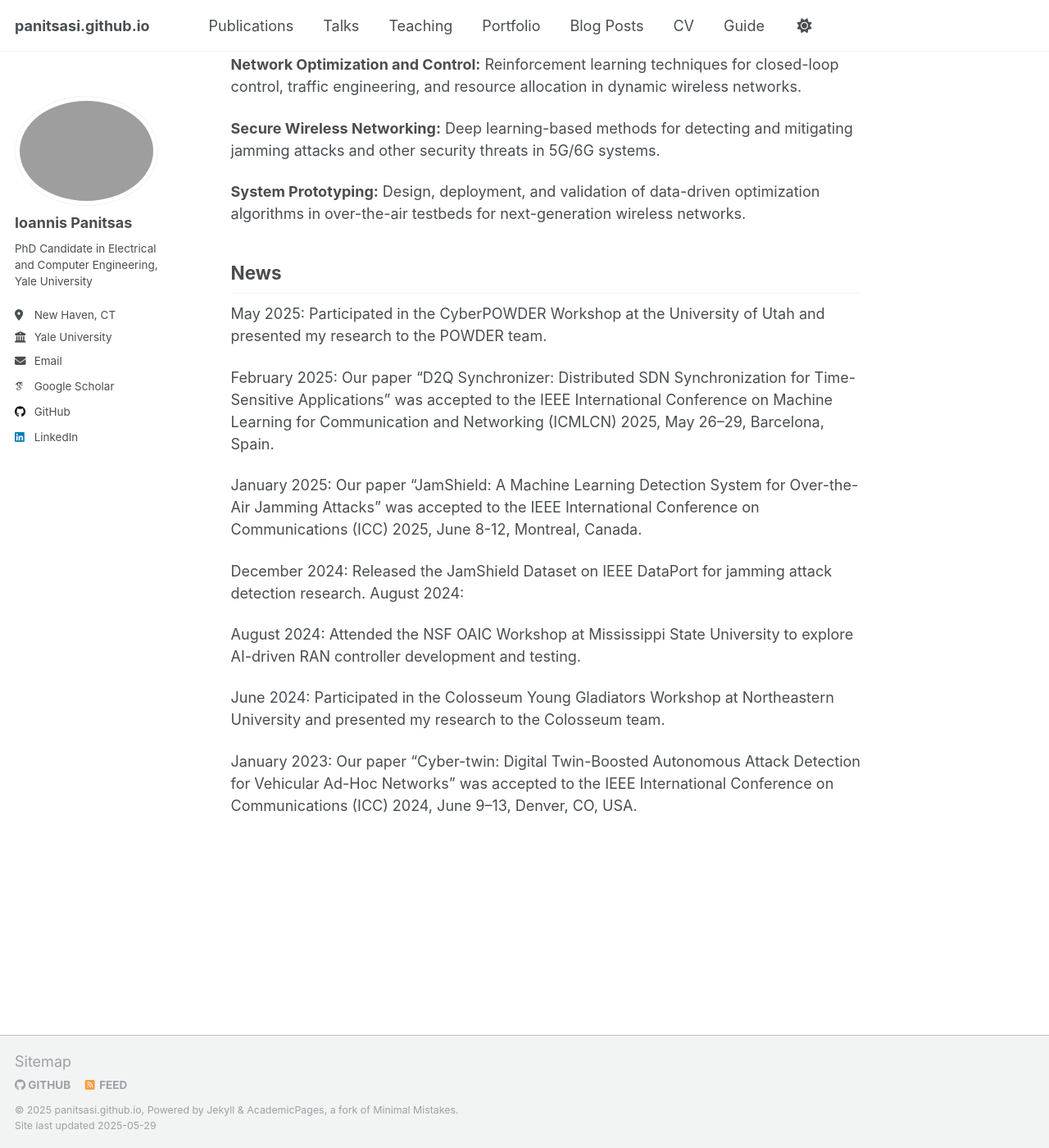
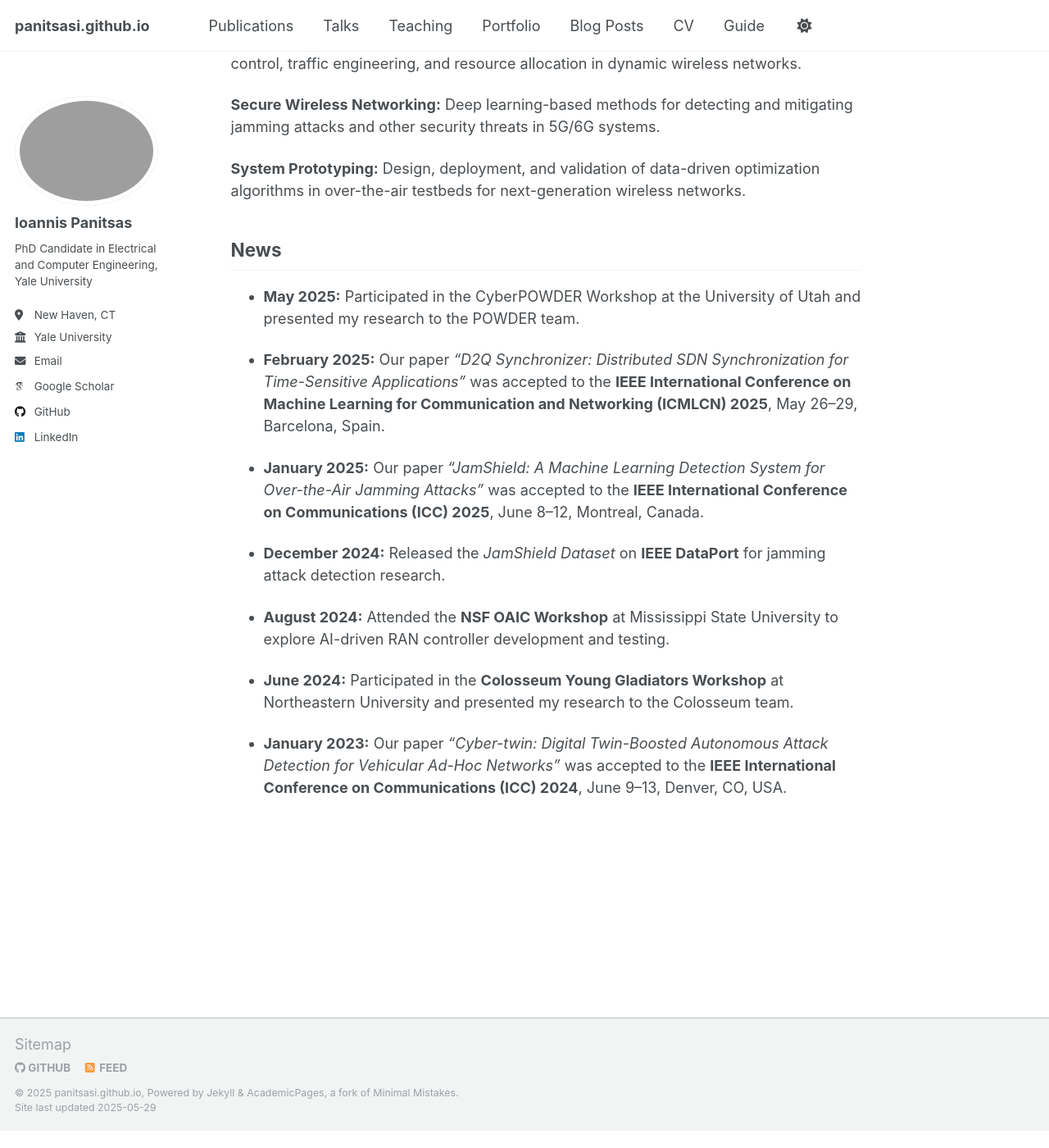
Before and after one commit to panitsasi/panitsasi.github.io, a Jekyll site: the page built from _pages/about.md, in a window 1280 px wide and 1400 px high, scrolled down 429 px. Shown: the whole window at 82% size. Built offline with Jekyll 4.4.1, drawn with Linux system fonts in a browser that asks for light colours; some web fonts are replaced; after the commit the page ends 1808 px from its top, so only the background shows below that; some of the changed text lies outside the part shown.

Commit message:
Updated the index page

```diff
--- a/_pages/about.md
+++ b/_pages/about.md
@@ -21,17 +21,16 @@ Design, deployment, and validation of data-driven optimization algorithms in ove
 
 ## News
 
-May 2025: Participated in the CyberPOWDER Workshop at the University of Utah and presented my research to the POWDER team.
+- **May 2025:** Participated in the CyberPOWDER Workshop at the University of Utah and presented my research to the POWDER team.
 
-February 2025: Our paper “D2Q Synchronizer: Distributed SDN Synchronization for Time-Sensitive Applications” was accepted to the IEEE International Conference on Machine Learning for Communication and Networking (ICMLCN) 2025, May 26–29, Barcelona, Spain.
+- **February 2025:** Our paper *“D2Q Synchronizer: Distributed SDN Synchronization for Time-Sensitive Applications”* was accepted to the **IEEE International Conference on Machine Learning for Communication and Networking (ICMLCN) 2025**, May 26–29, Barcelona, Spain.
 
-January 2025: Our paper “JamShield: A Machine Learning Detection System for Over-the-Air Jamming Attacks” was accepted to the IEEE International Conference on Communications (ICC) 2025, June 8-12, Montreal, Canada.
+- **January 2025:** Our paper *“JamShield: A Machine Learning Detection System for Over-the-Air Jamming Attacks”* was accepted to the **IEEE International Conference on Communications (ICC) 2025**, June 8–12, Montreal, Canada.
 
-December 2024: Released the JamShield Dataset on IEEE DataPort for jamming attack detection research.
-August 2024:
+- **December 2024:** Released the *JamShield Dataset* on **IEEE DataPort** for jamming attack detection research.
 
-August 2024: Attended the NSF OAIC Workshop at Mississippi State University to explore AI-driven RAN controller development and testing.
+- **August 2024:** Attended the **NSF OAIC Workshop** at Mississippi State University to explore AI-driven RAN controller development and testing.
 
-June 2024: Participated in the Colosseum Young Gladiators Workshop at Northeastern University and presented my research to the Colosseum team.
+- **June 2024:** Participated in the **Colosseum Young Gladiators Workshop** at Northeastern University and presented my research to the Colosseum team.
 
-January 2023: Our paper “Cyber-twin: Digital Twin-Boosted Autonomous Attack Detection for Vehicular Ad-Hoc Networks” was accepted to the IEEE International Conference on Communications (ICC) 2024, June 9–13, Denver, CO, USA.
+- **January 2023:** Our paper *“Cyber-twin: Digital Twin-Boosted Autonomous Attack Detection for Vehicular Ad-Hoc Networks”* was accepted to the **IEEE International Conference on Communications (ICC) 2024**, June 9–13, Denver, CO, USA.
```
Also changed, not shown: other parts of _pages/about.md (+1 -1 lines).
